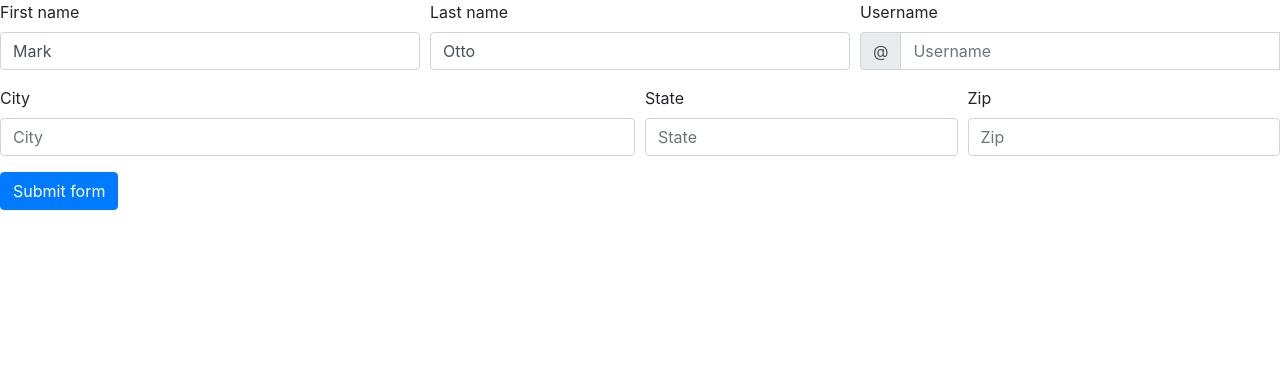
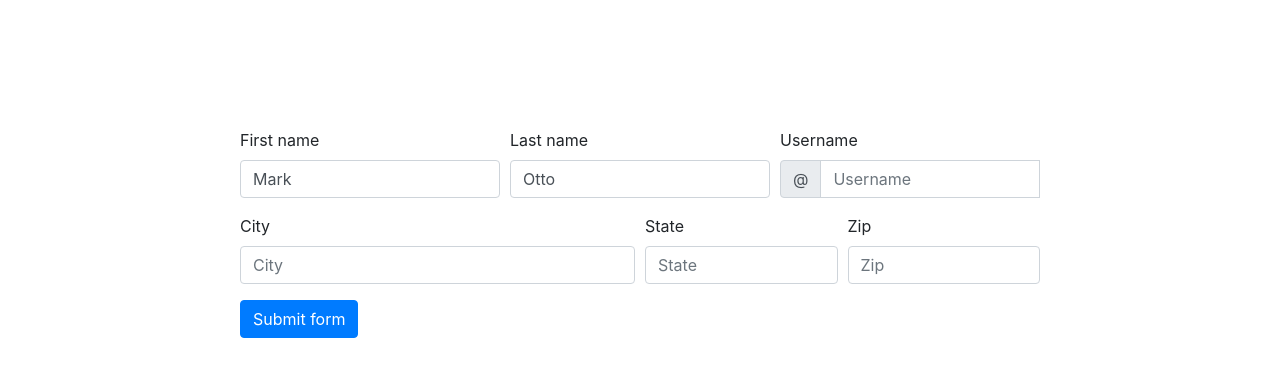
Before and after one commit to hewagekasunthilina/Fashion-Store-Shopping-Cart-System, a React (Create React App) app: page /AddStoreManager in a window 1280 px wide. Shown: the top 376 px of the page. Built offline with nearby package versions, Linux system fonts and the light colour scheme.

Commit message:
Update the store manager form

```diff
--- a/src/Components/Admin/AddStoreManager.jsx
+++ b/src/Components/Admin/AddStoreManager.jsx
@@ -4,7 +4,7 @@ class AddStoreManager extends Component{
     render() {
         return(
             <div>
-                <form className="needs-validation" noValidate>
+                <form className="needs-validation" noValidate style={{width:'50rem', marginLeft:'15rem', marginTop:'8rem'}}>
                     <div className="form-row">
                         <div className="col-md-4 mb-3">
                             <label htmlFor="validationTooltip01">First name</label>
```
